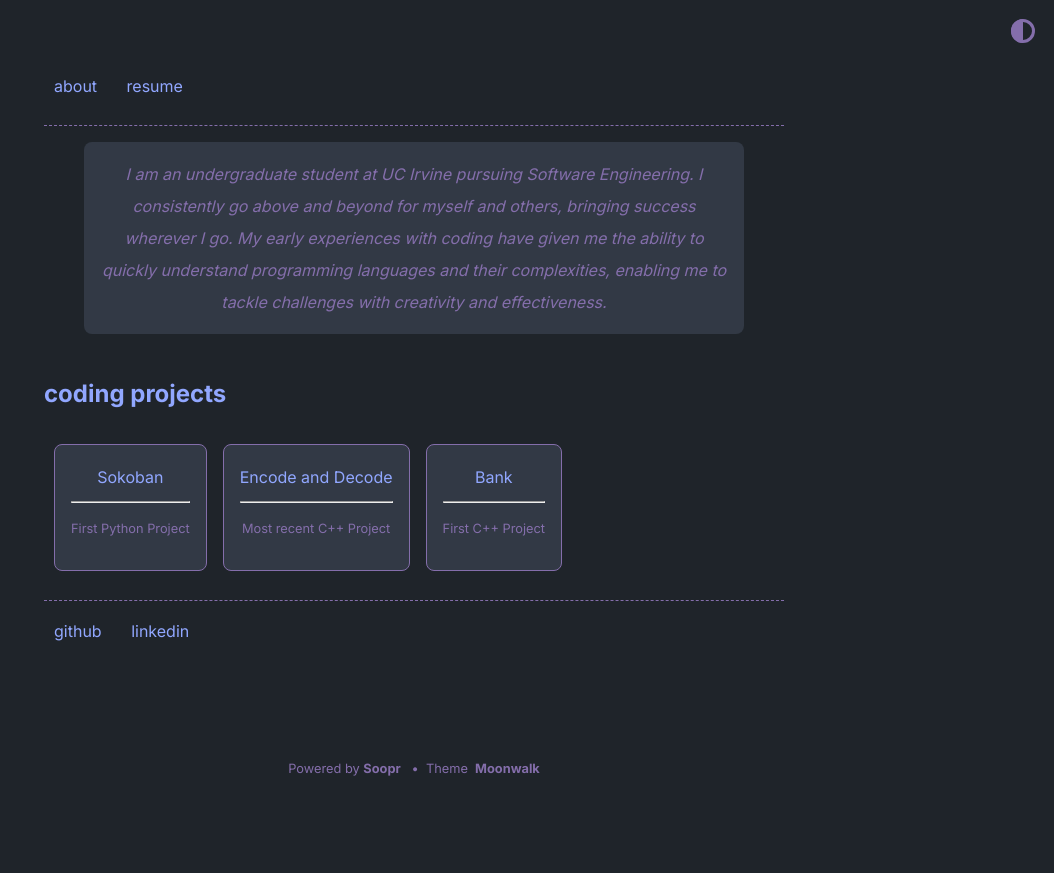
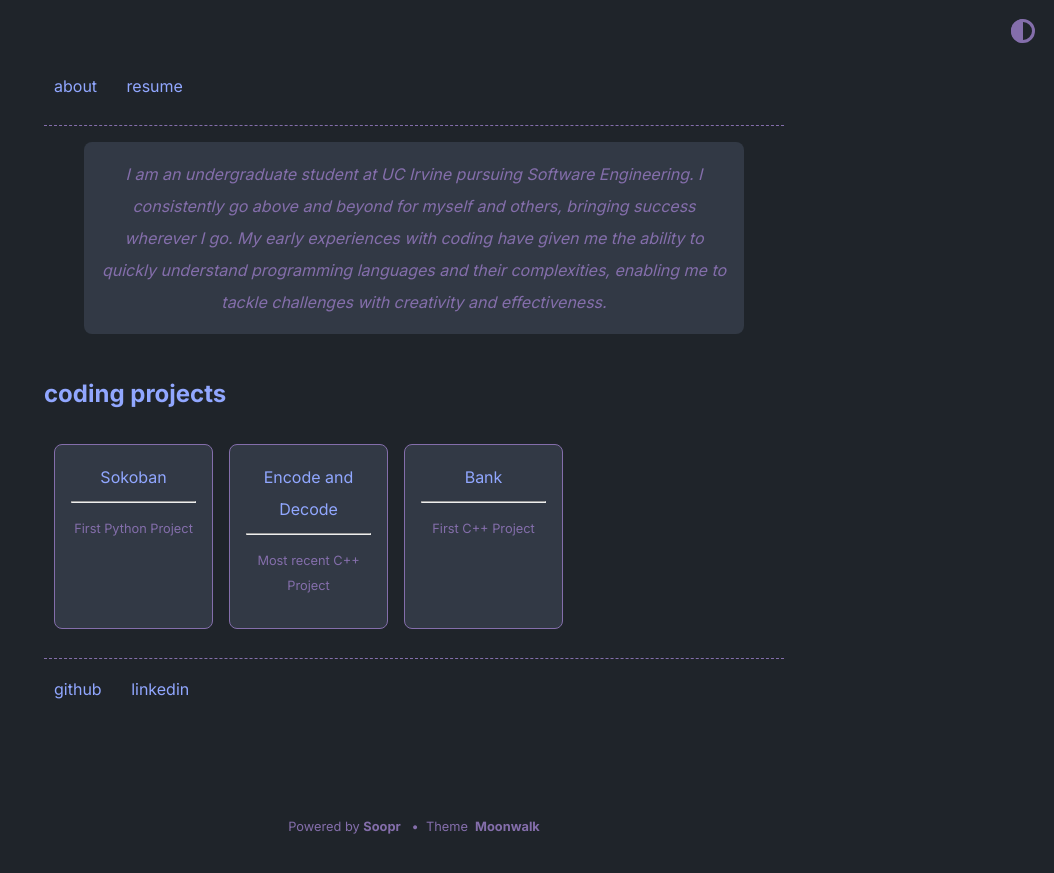
Before and after one commit to jshields06/jshields06.github.io, a Jekyll site: the page built from index.md, in a window 1280 px wide. Shown: the top 873 px of the page, without its empty margins (226-1280 px from the left). Built offline with Jekyll 4.4.1, drawn with Linux system fonts in a browser that asks for light colours.

Commit message:
update card width

```diff
--- a/_sass/list.scss
+++ b/_sass/list.scss
@@ -19,7 +19,7 @@ ul.horizontal-list {
 .card {
     padding: 1em;
     border: 1px var(--text) solid;
-    width: auto;
+    width: 125px;
     height: auto;
     text-align: center;
     font-size: 1em;
```
